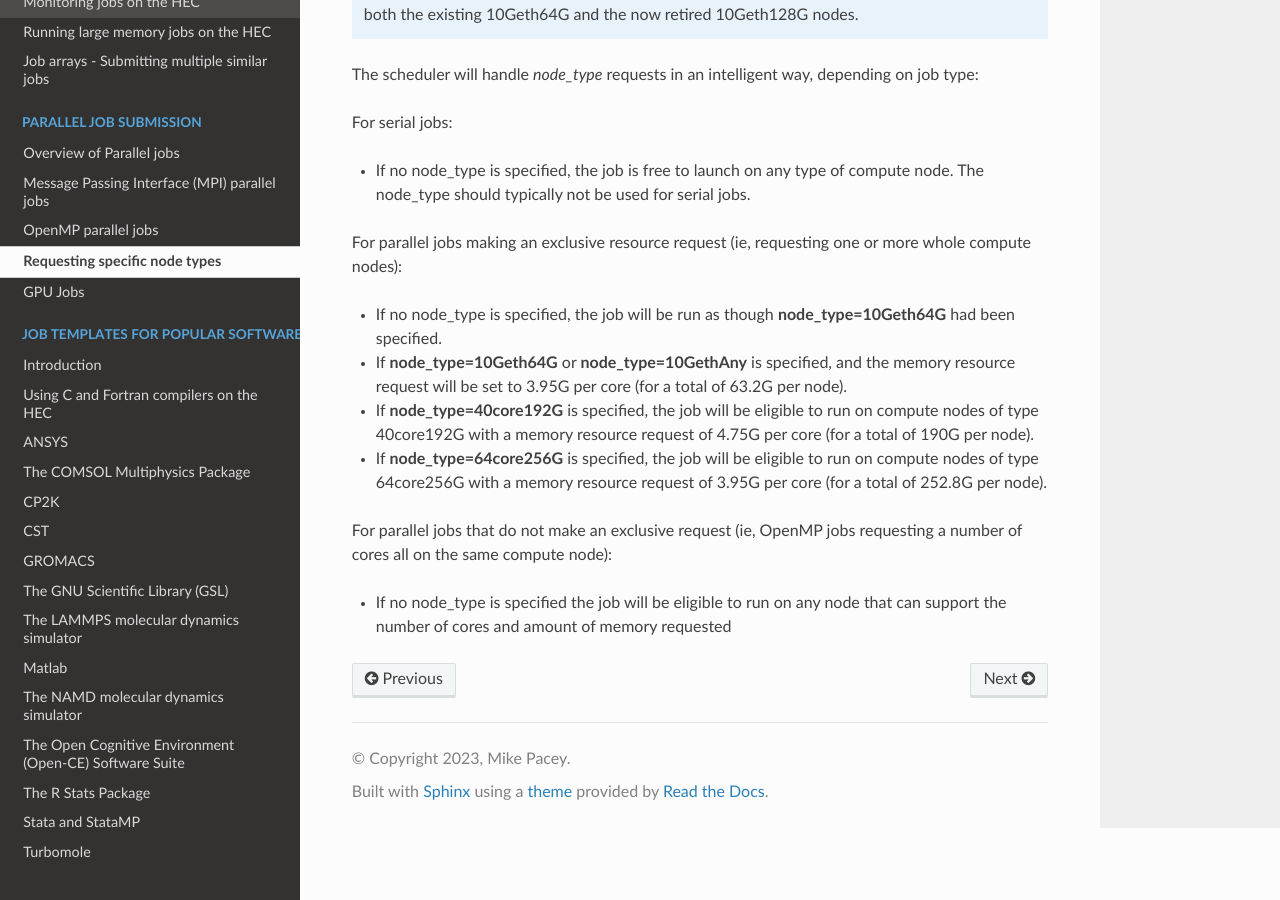
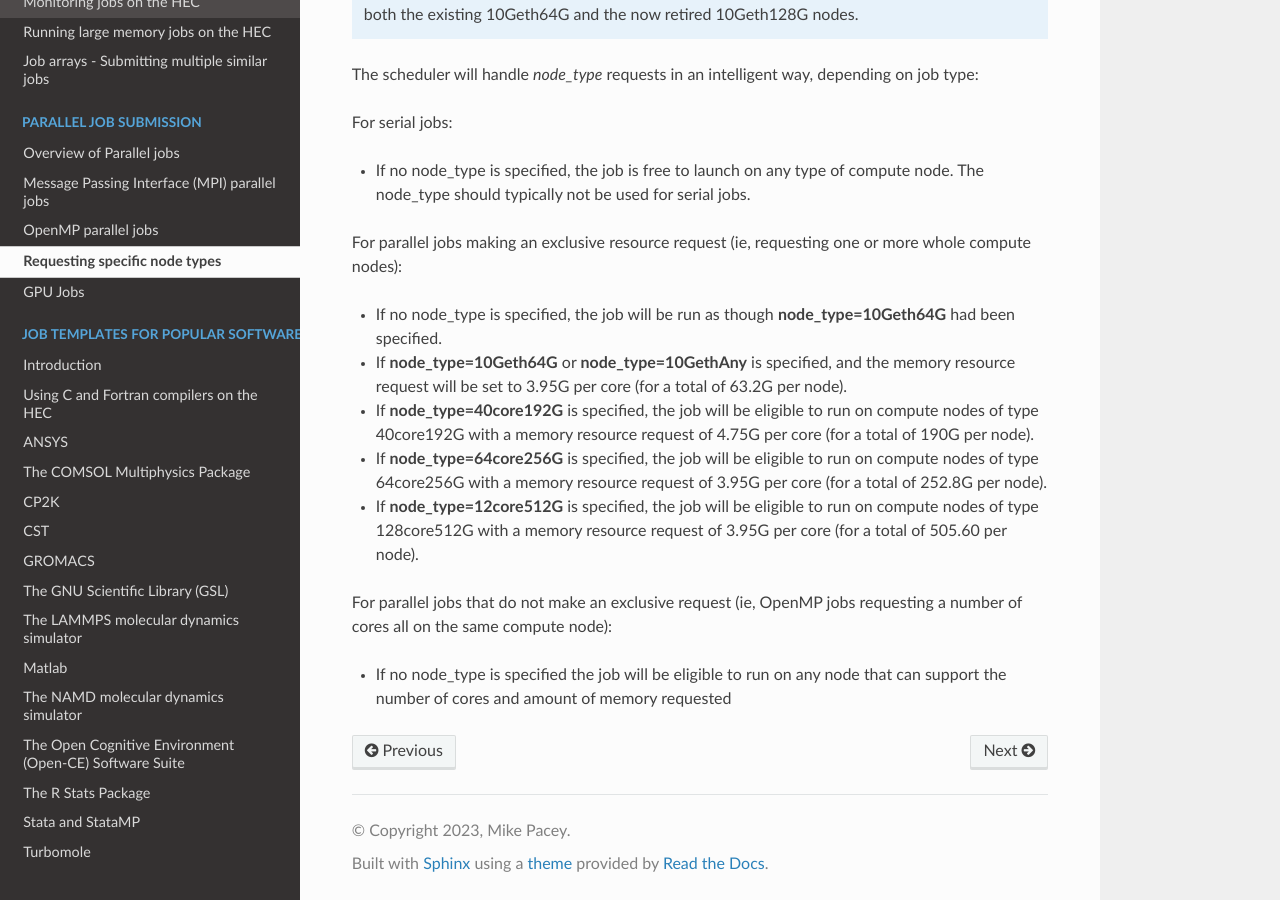
Before and after one commit to MikePacey/Lancaster-HEC, a Sphinx documentation site: the page built from docs/nodetypes.rst, in a window 1280 px wide and 900 px high, scrolled down 505 px. Built offline with Sphinx 7.4.7 and the Read the Docs theme 3.1.0, drawn with Linux system fonts in a browser that asks for light colours; formulas are drawn with MathJax 3.

Commit message:
main branch

```diff
--- a/docs/nodetypes.rst
+++ b/docs/nodetypes.rst
@@ -76,6 +76,8 @@ For parallel jobs making an exclusive resource request (ie, requesting one or mo
 
 * If **node_type=64core256G** is specified, the job will be eligible to run on compute nodes of type 64core256G with a memory resource request of 3.95G per core (for a total of 252.8G per node).
 
+* If **node_type=12core512G** is specified, the job will be eligible to run on compute nodes of type 128core512G with a memory resource request of 3.95G per core (for a total of 505.60 per node).
+
 For parallel jobs that do not make an exclusive request (ie, OpenMP jobs requesting a number of cores all on the same compute node):
 
 * If no node_type is specified the job will be eligible to run on any node that can support the number of cores and amount of memory requested
```
